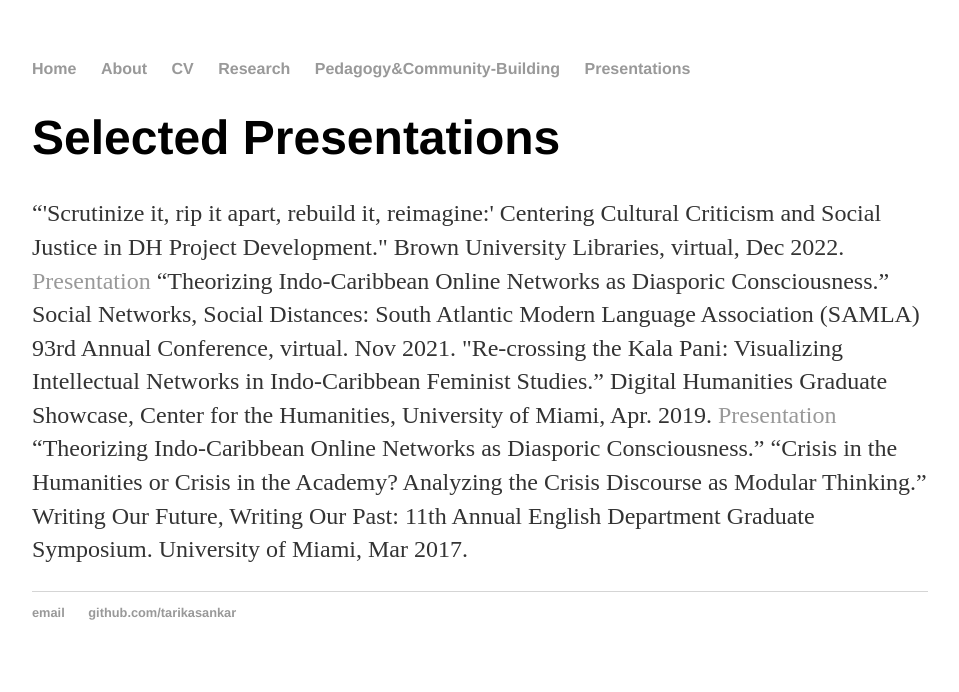
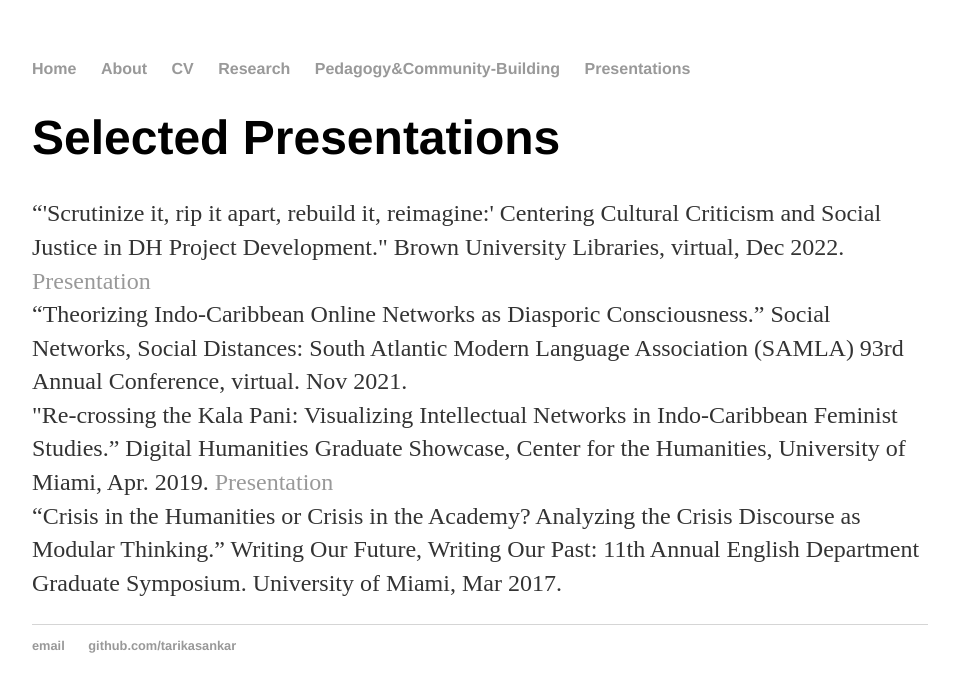
Before and after one commit to tarikasankar/tarikasankar.github.io, a Jekyll site: the page built from presentations/index.html, in a window 1280 px wide. Shown: the top 692 px of the page, without its empty margins (160-1119 px from the left). Built offline with Jekyll 4.4.1, drawn with Linux system fonts in a browser that asks for light colours.

Commit message:
Update index.html
inserted line breaks

```diff
--- a/presentations/index.html
+++ b/presentations/index.html
@@ -7,14 +7,16 @@ title: Presentations
 	<p>
 	“'Scrutinize it, rip it apart, rebuild it, reimagine:' Centering Cultural Criticism and Social Justice in DH Project Development."
 	Brown University Libraries, virtual, Dec 2022.
-	<a href="https://docs.google.com/presentation/d/16rxc07phwgl3bt7SuChcIo_8eWGKm17d/edit?usp=sharing&ouid=110731227750397347618&rtpof=true&sd=true">Presentation</a>
+	<a href="https://docs.google.com/presentation/d/16rxc07phwgl3bt7SuChcIo_8eWGKm17d/edit?usp=sharing&ouid=110731227750397347618&rtpof=true&sd=true">Presentation</a> <br>
+
 	“Theorizing Indo-Caribbean Online Networks as Diasporic Consciousness.”
 	Social Networks, Social Distances: South Atlantic Modern Language Association
-	(SAMLA) 93rd Annual Conference, virtual. Nov 2021.
+	(SAMLA) 93rd Annual Conference, virtual. Nov 2021. <br>
+
 	"Re-crossing the Kala Pani: Visualizing Intellectual Networks in Indo-Caribbean Feminist Studies.”
 	Digital Humanities Graduate Showcase, Center for the Humanities, University of Miami, Apr. 2019.
-	<a href="https://docs.google.com/presentation/d/1ewDARnQype3vfLUoV-hv_nLXGMYU1W0qil0Fa8yp4NY/edit?usp=sharing">Presentation</a>
-	“Theorizing Indo-Caribbean Online Networks as Diasporic Consciousness.”
+	<a href="https://docs.google.com/presentation/d/1ewDARnQype3vfLUoV-hv_nLXGMYU1W0qil0Fa8yp4NY/edit?usp=sharing">Presentation</a> <br>
+
 	“Crisis in the Humanities or Crisis in the Academy? Analyzing the Crisis Discourse as Modular Thinking.”
 	Writing Our Future, Writing Our Past: 11th Annual English Department Graduate
 	Symposium. University of Miami, Mar 2017.
```
